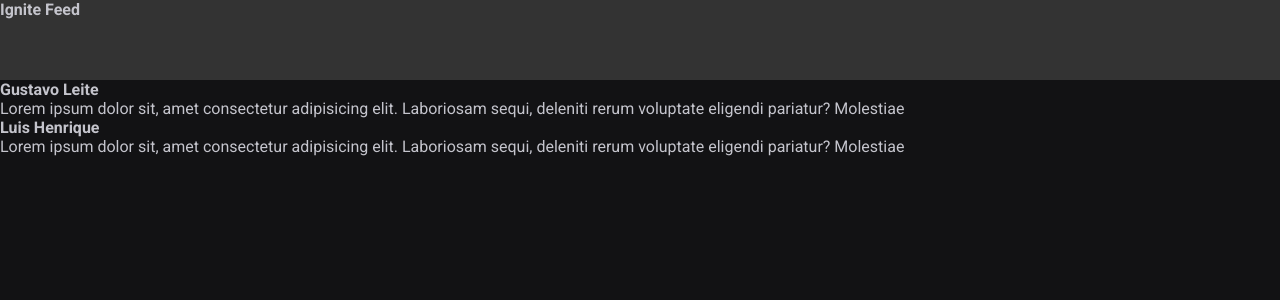
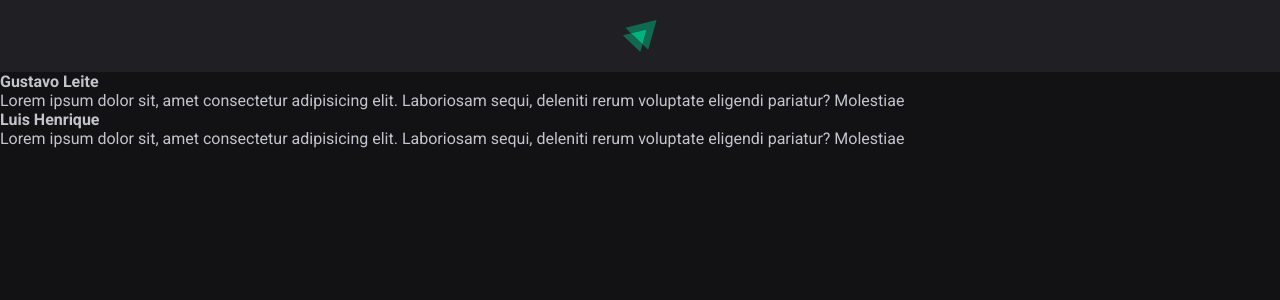
Before and after one commit to qustavoleite/ignite-feed, a React (Vite) app: page / in a window 1280 px wide. Shown: the top 300 px of the page. Built offline with nearby package versions, Linux system fonts and the light colour scheme.

Commit message:
header component

```diff
--- a/src/components/Header.jsx
+++ b/src/components/Header.jsx
@@ -1,9 +1,11 @@
 import styles from './Header.module.css'
+import igniteLogo from '../assets/ignite-logo.svg'
+console.log(igniteLogo)
 
 export function Header() {
     return (
         <header className={styles.header}>
-            <strong>Ignite Feed</strong>
+            <img src={igniteLogo} alt="Logotipo do ignite" />
         </header>
     )
 }
--- a/src/components/Header.module.css
+++ b/src/components/Header.module.css
@@ -1,4 +1,10 @@
 .header {
-    background-color: #333;
-    height: 80px;
+    background: var(--gray-800);
+    display: flex;
+    justify-content: center;
+    padding: 1.25rem 0;
 }
+
+.header img {
+    height: 2rem;
+}
```
Also changed, not shown: src/assets/ignite-logo.svg (added).
